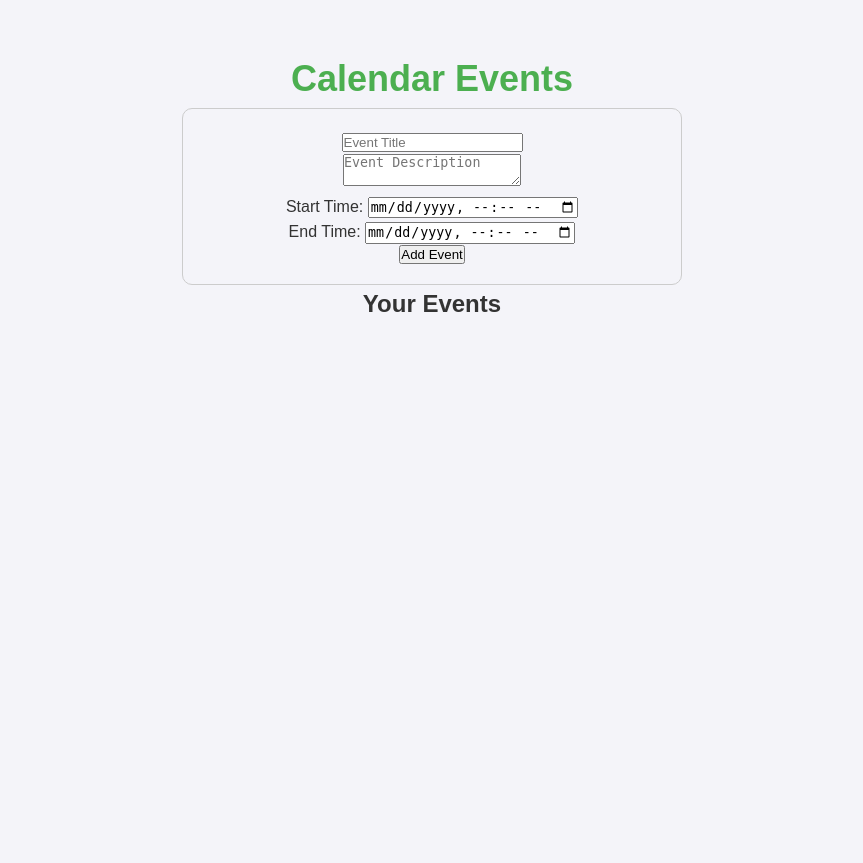
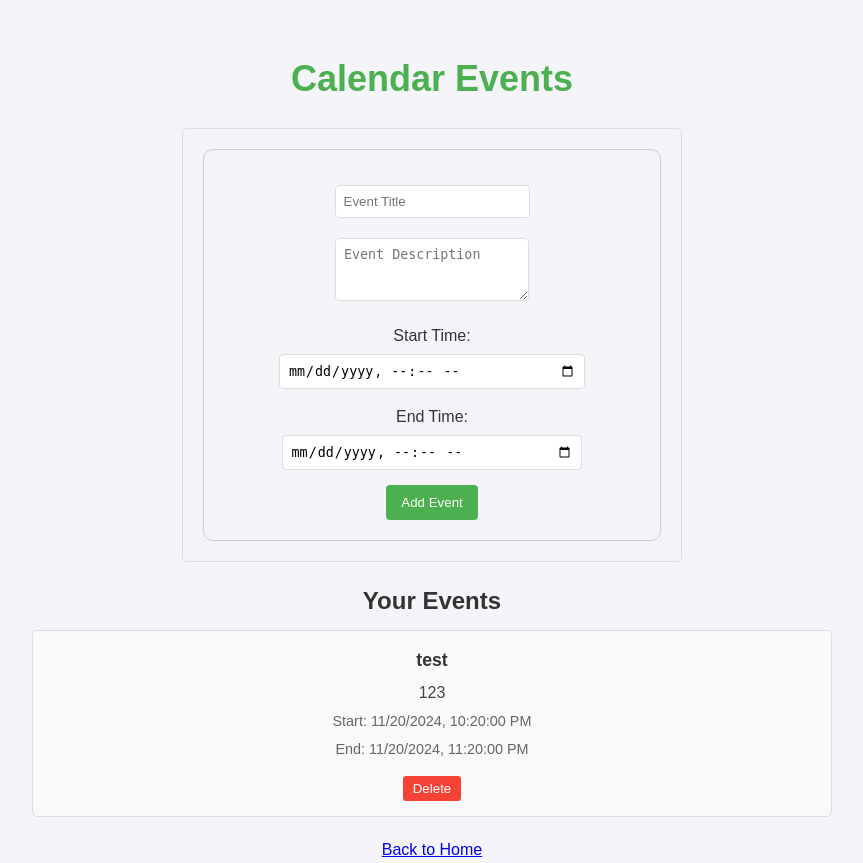
Before and after one commit to saulabreu31/CEN-4010-Group-2, a Flask app: page /calendar in a window 1280 px wide. Shown: the whole page, without its empty margins (208-1071 px from the left). Before the commit the page ends 312 px from the top, so only its background shows below. Run offline with Flask 3, Linux system fonts and the light colour scheme; data comes from the database, SQL or seed files in the repository; both versions use the stored data as it was after the commit.

Commit message:
Calendar feature is finished

```diff
--- a/app.py
+++ b/app.py
@@ -1,19 +1,15 @@
 import os
 from flask import Flask, render_template, request, jsonify, send_from_directory, redirect, url_for, flash, render_template, request, redirect, url_for
-from models import db, UploadedFile, CalendarEvent
+from models import db, UploadedFile, CalendarEvent, Studyflow, User, Note
+from flask_migrate import Migrate
 from flask_sqlalchemy import SQLAlchemy
 from datetime import datetime
 import files  # Custom file handling module
-#<<<<<<< Updated upstream
 from NoteTakingSystem import NoteTakingSystem  # Note-taking system module
-#=======
 from calendar_function import *
-#======= Database
-from app import db
 
 
 
-#>>>>>>> Stashed changes
 
 app = Flask(__name__)
 
@@ -25,60 +21,18 @@ UPLOAD_FOLDER = 'uploads'
 app.config['UPLOAD_FOLDER'] = UPLOAD_FOLDER
 
 # Initialize database with the Flask app
-db = SQLAlchemy(app)
+db.init_app(app)
+
+migrate = Migrate(app, db)
 
 courses = []
-
-# Define the Studyflow database model
-class Studyflow(db.Model):
-    id = db.Column(db.Integer, primary_key=True)
-    class_name = db.Column(db.String(100), nullable=False)
-    time = db.Column(db.String(10), nullable=False)
-    location = db.Column(db.String(200), nullable=False)
-
-    def __repr__(self):
-        return f"<Studyflow {self.class_name}>"
-
-class User(db.Model):
-    id = db.Column(db.Integer, primary_key=True)
-    first_name = db.Column(db.String(50), nullable=False)
-    last_name = db.Column(db.String(50), nullable=False)
-    dob = db.Column(db.Date, nullable=False)
-    state = db.Column(db.String(50), nullable=False)
-    country = db.Column(db.String(50), nullable=True)  # Optional
-    email = db.Column(db.String(120), unique=True, nullable=False)
-    username = db.Column(db.String(50), unique=True, nullable=False)  # Add username
-    password = db.Column(db.String(128), nullable=False)  # Add password
-    age = db.Column(db.Integer, nullable=False)
-    gender = db.Column(db.String(10), nullable=False)
-
-    def __repr__(self):
-        return f'<User {self.first_name} {self.last_name}>'
-
-
-
-class Note(db.Model):
-    id = db.Column(db.Integer, primary_key=True)
-    course_name = db.Column(db.String(100), nullable=False)
-    title = db.Column(db.String(200), nullable=False)
-    content = db.Column(db.Text, nullable=False)
-    timestamp = db.Column(db.DateTime, default=datetime.utcnow)
-
-    def __repr__(self):
-        return f"<Note {self.title}>"
 
 
 
 
-
-
-#<<<<<<< Updated upstream
 # Initialize the note-taking system
 note_system = NoteTakingSystem()
 
-
-#=======
-#>>>>>>> Stashed changes
 
 @app.route('/')
 def home():
@@ -243,36 +197,81 @@ def delete_note():
 def get_user_events():
     try:
         user_id = request.args.get('user_id')
+        print(f"Received request for user_id: {user_id}")  # Debug print
+
+
         if not user_id:
+            print("No user_id provided")  # Debug print
             return jsonify({'error': 'User ID is required'}), 400
+
+
         events = get_events(user_id)
-        return jsonify([{
-            'id': event.id,
-            'title': event.title,
-            'description': event.description,
-            'start_time': event.start_time.isoformat(),
-            'end_time': event.end_time.isoformat()
-        } for event in events])
+        print(f"Retrieved events: {events}")  # Debug print
+
+
+        # Check if we got an error
+        if isinstance(events, dict) and 'error' in events:
+            return jsonify(events), 500
+
+
+        # If events is a list, return it
+        return jsonify(events)
+
+
     except Exception as e:
+        print(f"Error in get_user_events: {str(e)}")  # Debug print
         return jsonify({'error': str(e)}), 500
 
 @app.route('/calendar/add', methods=['POST'])
 def add_calendar_event():
     try:
         data = request.json
+        print(f"Received event data: {data}")  # Debug print
+
+
         if not all(k in data for k in ['user_id', 'title', 'start_time', 'end_time']):
             return jsonify({'error': 'Missing required fields'}), 400
+
 
         result = add_event(
             user_id=data['user_id'],
             title=data['title'],
             description=data.get('description', ''),
-            start_time=datetime.fromisoformat(data['start_time']),
-            end_time=datetime.fromisoformat(data['end_time'])
+            start_time=datetime.fromisoformat(data['start_time'].replace('Z', '+00:00')),
+            end_time=datetime.fromisoformat(data['end_time'].replace('Z', '+00:00'))
         )
+
+
+        print(f"Add event result: {result}")  # Debug print
+
+
+        # Check if we got an error
+        if isinstance(result, dict) and 'error' in result:
+            return jsonify(result), 500
+
+
         return jsonify(result)
+
+
     except Exception as e:
+        print(f"Error in add_calendar_event: {str(e)}")  # Debug print
         return jsonify({'error': str(e)}), 500
+
+
+@app.route('/debug/events')
+def debug_events():
+    try:
+        events = CalendarEvent.query.all()
+        return jsonify([{
+            'id': e.id,
+            'user_id': e.user_id,
+            'title': e.title,
+            'description': e.description,
+            'start_time': e.start_time.isoformat() if e.start_time else None,
+            'end_time': e.end_time.isoformat() if e.end_time else None
+        } for e in events])
+    except Exception as e:
+        return jsonify({'error': str(e)})
 
 from forms import LoginForm
 
--- /dev/null
+++ b/static/js/calendar.js
@@ -0,0 +1,190 @@
+document.addEventListener('DOMContentLoaded', () => {
+   console.log('DOM Content Loaded');
+
+
+   const eventForm = document.getElementById('event-form');
+   const eventsList = document.getElementById('events-list');
+
+
+   // Add error display element
+   const errorDisplay = document.createElement('div');
+   errorDisplay.id = 'error-display';
+   errorDisplay.style.color = 'red';
+   errorDisplay.style.marginBottom = '10px';
+   eventForm.insertBefore(errorDisplay, eventForm.firstChild);
+
+
+   function formatDate(dateString) {
+       return new Date(dateString).toLocaleString();
+   }
+
+
+   function createEventElement(event) {
+       const div = document.createElement('div');
+       div.className = 'event-card';
+       div.innerHTML = `
+           <div class="event-title">${event.title}</div>
+           <div class="event-description">${event.description || 'No description provided'}</div>
+           <div class="event-time">Start: ${formatDate(event.start_time)}</div>
+           <div class="event-time">End: ${formatDate(event.end_time)}</div>
+           <button class="delete-event-btn" data-event-id="${event.id}">Delete</button>
+       `;
+
+
+       // Add event listener for delete button (same as before)
+       div.querySelector('.delete-event-btn').addEventListener('click', async () => {
+           try {
+               const response = await fetch(`/calendar/delete/${event.id}`, {
+                   method: 'DELETE'
+               });
+
+
+               const result = await response.json();
+
+
+               if (result.success) {
+                   div.remove();
+                   alert('Event deleted successfully');
+                   loadEvents();
+               } else {
+                   throw new Error(result.error || 'Failed to delete event');
+               }
+           } catch (error) {
+               console.error('Error deleting event:', error);
+               alert(`Error: ${error.message}`);
+           }
+       });
+
+
+       return div;
+   }
+
+
+   function showError(message) {
+       errorDisplay.textContent = message;
+       setTimeout(() => {
+           errorDisplay.textContent = '';
+       }, 5000);
+   }
+
+
+   async function loadEvents() {
+       console.log('Loading events...');
+       try {
+           const response = await fetch('/calendar/events?user_id=1');
+           console.log('Events response:', response);
+
+
+           if (!response.ok) {
+               throw new Error(`HTTP error! status: ${response.status}`);
+           }
+
+
+           const data = await response.json();
+           console.log('Fetched events:', data);
+
+
+           eventsList.innerHTML = '';
+
+
+           if (!Array.isArray(data)) {
+               throw new Error('Invalid response format');
+           }
+
+
+           if (data.length === 0) {
+               eventsList.innerHTML = '<p>No events found</p>';
+               return;
+           }
+
+
+           data.forEach(event => {
+               eventsList.appendChild(createEventElement(event));
+           });
+       } catch (error) {
+           console.error('Error loading events:', error);
+           showError('Error loading events. Please try again.');
+           eventsList.innerHTML = '<p>Error loading events. Please try again.</p>';
+       }
+   }
+
+
+   eventForm.addEventListener('submit', async (e) => {
+       e.preventDefault();
+       console.log('Form submitted');
+
+
+       const startTime = document.getElementById('event-start').value;
+       const endTime = document.getElementById('event-end').value;
+
+
+       if (new Date(startTime) >= new Date(endTime)) {
+           showError('End time must be after start time');
+           return;
+       }
+
+
+       const eventData = {
+           user_id: 1, // You might want to get this from your authentication system
+           title: document.getElementById('event-title').value.trim(),
+           description: document.getElementById('event-description').value.trim(),
+           start_time: startTime,
+           end_time: endTime
+       };
+
+
+       console.log('Sending event data:', eventData);
+
+
+       try {
+           const response = await fetch('/calendar/add', {
+               method: 'POST',
+               headers: {
+                   'Content-Type': 'application/json',
+               },
+               body: JSON.stringify(eventData)
+           });
+
+
+           console.log('Add event response:', response);
+
+
+           if (!response.ok) {
+               const errorData = await response.json();
+               throw new Error(errorData.message || `HTTP error! status: ${response.status}`);
+           }
+
+
+           const result = await response.json();
+           console.log('Add event result:', result);
+
+
+           if (result.success === false) {
+               throw new Error(result.message);
+           }
+
+
+           // Add the new event to the list
+           if (result.event) {
+               const eventElement = createEventElement(result.event);
+               eventsList.insertBefore(eventElement, eventsList.firstChild);
+
+
+               // Clear the form
+               eventForm.reset();
+               alert('Event added successfully!');
+
+
+               // Reload events to ensure consistency
+               loadEvents();
+           }
+       } catch (error) {
+           console.error('Error adding event:', error);
+           showError(`Error adding event: ${error.message}`);
+       }
+   });
+
+
+   // Load events when the page loads
+   loadEvents();
+});
--- a/templates/calendar.html
+++ b/templates/calendar.html
@@ -5,35 +5,108 @@
     <meta name="viewport" content="width=device-width, initial-scale=1.0">
     <title>Calendar</title>
     <link rel="stylesheet" href="{{ url_for('static', filename='css/style.css') }}">
-    <!-- Fix the JavaScript file path -->
-    <script src="{{ url_for('static', filename='calendar.js') }}" defer></script>
+    <style>
+       .event-card {
+           border: 1px solid #ddd;
+           padding: 15px;
+           margin: 10px 0;
+           border-radius: 5px;
+           background-color: #f9f9f9;
+       }
+       .event-title {
+           font-weight: bold;
+           font-size: 1.1em;
+           color: #333;
+       }
+       .event-time {
+           color: #666;
+           font-size: 0.9em;
+           margin: 5px 0;
+       }
+       .event-description {
+           color: #444;
+           margin-top: 5px;
+       }
+       .form-group {
+           margin-bottom: 15px;
+       }
+       #add-event-form {
+           max-width: 500px;
+           margin: 20px auto;
+           padding: 20px;
+           border: 1px solid #ddd;
+           border-radius: 5px;
+       }
+       .events-container {
+           max-width: 800px;
+           margin: 20px auto;
+       }
+       input, textarea {
+           width: 100%;
+           padding: 8px;
+           margin-top: 5px;
+           border: 1px solid #ddd;
+           border-radius: 4px;
+       }
+       button {
+           background-color: #4CAF50;
+           color: white;
+           padding: 10px 15px;
+           border: none;
+           border-radius: 4px;
+           cursor: pointer;
+       }
+       button:hover {
+           background-color: #45a049;
+       }
+       .delete-event-btn {
+           background-color: #f44336;
+           color: white;
+           border: none;
+           padding: 5px 10px;
+           border-radius: 3px;
+           cursor: pointer;
+           margin-top: 10px;
+       }
+       .delete-event-btn:hover {
+           background-color: #d32f2f;
+       }
+   </style>
 </head>
 <body>
 <h1>Calendar Events</h1>
 
-<!-- Add Event Form -->
-<form id="add-event-form">
+
+<div id="add-event-form" class="form-container">
+    <form id="event-form">
         <div class="form-group">
-        <input type="text" id="title" placeholder="Event Title" required>
+            <input type="text" id="event-title" placeholder="Event Title" required>
         </div>
         <div class="form-group">
-        <textarea id="description" placeholder="Event Description"></textarea>
+            <textarea id="event-description" placeholder="Event Description" rows="3"></textarea>
         </div>
         <div class="form-group">
-        <label for="start_time">Start Time:</label>
-        <input type="datetime-local" id="start_time" required>
+            <label for="event-start">Start Time:</label>
+            <input type="datetime-local" id="event-start" required>
         </div>
         <div class="form-group">
-        <label for="end_time">End Time:</label>
-        <input type="datetime-local" id="end_time" required>
+            <label for="event-end">End Time:</label>
+            <input type="datetime-local" id="event-end" required>
         </div>
         <button type="submit">Add Event</button>
     </form>
+</div>
 
-<!-- Event List -->
+
 <div class="events-container">
     <h2>Your Events</h2>
-    <ul id="event-list"></ul>
+    <div id="events-list">
+        <!-- Events will be dynamically loaded here -->
     </div>
+</div>
+
+
+<script src="{{ url_for('static', filename='js/calendar.js') }}" defer></script>
+<a href="{{ url_for('home') }}">Back to Home</a>
 </body>
 </html>
--- a/templates/uploadFile.html
+++ b/templates/uploadFile.html
@@ -18,5 +18,7 @@
     <a href="{{ url_for('uploaded_files') }}">
         <button type="button">View Uploaded Files</button>
     </a>
+    </ul>
+    <a href="{{ url_for('home') }}">Back to Home</a>
 </body>
 </html>
```
Also changed, not shown: calendar_function.py (+121 -33 lines), models.py (+37 -0 lines), static/calendar.js (deleted, +0 -37 lines), templates/courses.html (+2 -6 lines), instance/studyflow.db. Lines whose indentation alone changed are shown as unchanged.
